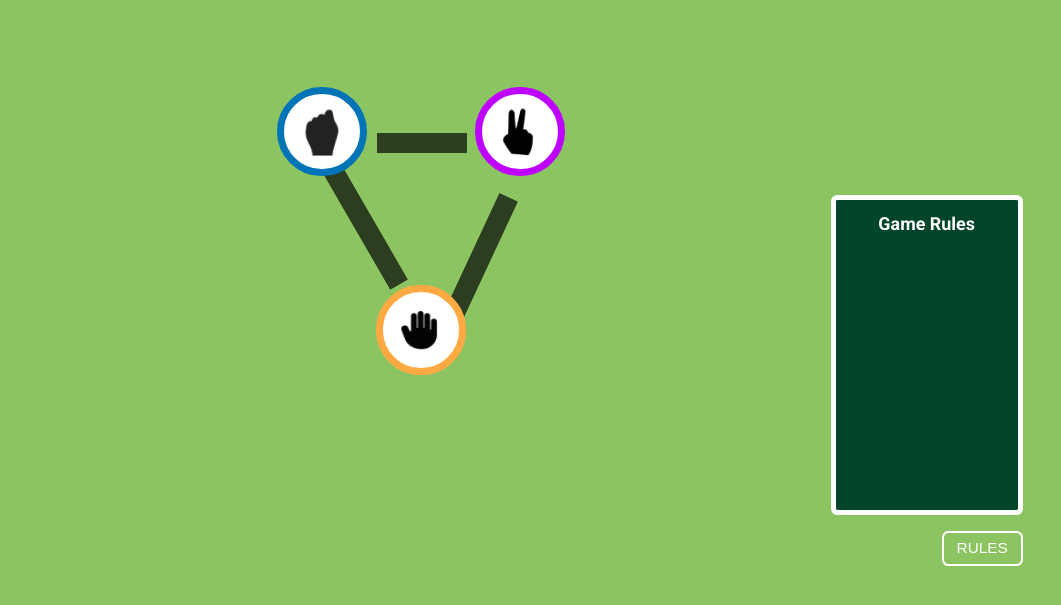
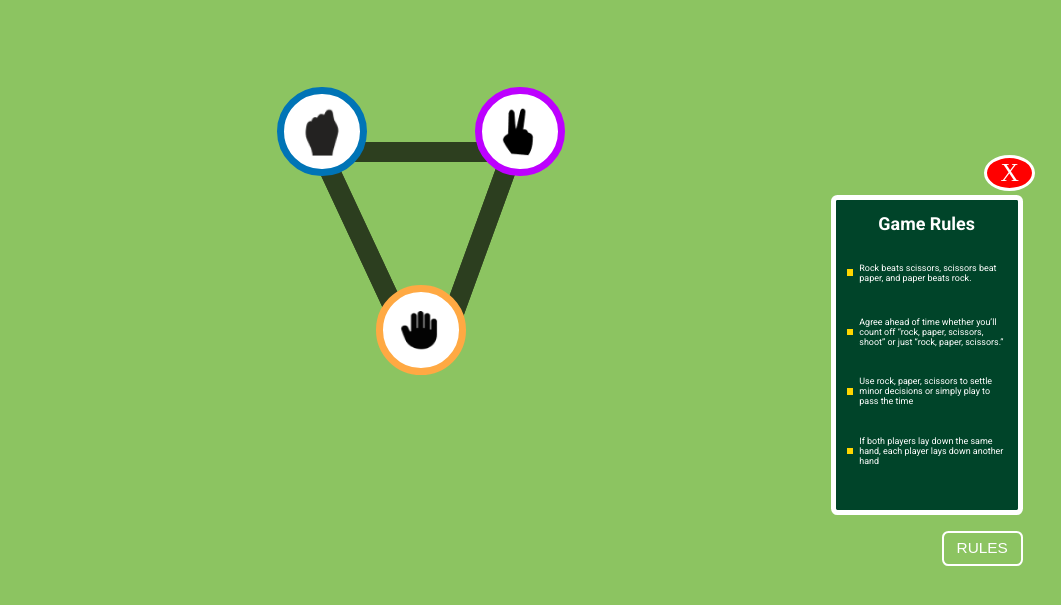
Before and after one commit to shudhanshu7324/Stone-Paper-Scissor-Game, a plain HTML site: page index.html in a window 1280 px wide. Shown: the part 189-794 px from the top of the page, without its empty margins (219-1280 px from the left). Drawn offline with Linux system fonts and the light colour scheme; a web font is replaced by a local one.

Commit message:
frame 1 complete

```diff
--- a/index.html
+++ b/index.html
@@ -16,35 +16,71 @@
             </div>
             <div class="cards"><div class="card" id="computer-score">
                 <p>COMPUTER SCORE</p>
-                <h1>0</h1>
+                <h1 class="cmp-score"></h1>
             </div>
             <div class="card" id="your-score">
                 <p>YOUR <br> SCORE</p>
-                <h1>0</h1>
+                <h1 class="ur-score"></h1>
             </div></div>
         </div>
 
         <div class="game-icons">
-            <div class="rock icon" id="rock">
+            <button class="rock icon" id="rock">
                 <img src="./images/rock.png" alt="rock-img">
-            </div>
-            <div class="paper icon" id="paper">
+            </button>
+            <button class="paper icon" id="paper">
                 <img src="./images/paper.png" alt="paper">
-            </div>
-            <div class="scissor icon" id="scissor">
+            </button>
+            <button class="scissor icon" id="scissor">
                 <img src="./images/scissor.png" alt="scissor">
-            </div>
+            </button>
 
             <div class="line1 line"></div>
             <div class="line2 line"></div>
             <div class="line3 line"></div>
         </div>
 
-        <button class="rules">RULES</button>
+        <button class="rules-btn">RULES</button>
 
         <div class="games-rule">
             <h1>Game Rules</h1>
+            <div class="rules">
+                <div class="rule-list">
+                    <div class="sq">
+
+                    </div>
+                    <div class="rule">
+                        Rock beats scissors, scissors beat paper, and paper beats rock.
+                    </div>
+                </div>
+                <div class="rule-list">
+                    <div class="sq">
+
+                    </div>
+                    <div class="rule">
+                        Agree ahead of time whether you’ll count off “rock, paper, scissors, shoot” or just “rock, paper, scissors.”
+                    </div>
+                </div>
+                <div class="rule-list">
+                    <div class="sq">
+
+                    </div>
+                    <div class="rule">
+                        Use rock, paper, scissors to settle minor decisions or simply play to pass the time
+                    </div>
+                </div>
+                <div class="rule-list">
+                    <div class="sq">
+
+                    </div>
+                    <div class="rule">
+                        If both players lay down the same hand, each player lays down another hand
+                    </div>
+                </div>
+            </div>
         </div>
+
+        <button class="cross-btn">X</button>
 
     </div>
 
--- a/index.js
+++ b/index.js
@@ -0,0 +1,24 @@
+const crossBtn = document.querySelector('.cross-btn');
+const gameRule = document.querySelector('.games-rule');
+const ruleBtn = document.querySelector('.rules-btn');
+
+
+crossBtn.addEventListener('click', ()=>{
+    gameRule.style.visibility = 'hidden';
+    crossBtn.style.visibility = 'hidden';
+})
+
+ruleBtn.addEventListener('click', ()=>{
+    gameRule.style.visibility = 'visible';
+    crossBtn.style.visibility = 'visible';
+})
+
+
+let computerScore = 0;
+let yourScore = 0;
+
+const cmpScore = document.getElementsByClassName('cmp-score');
+const urScore = document.getElementsByClassName('ur-score');
+
+cmpScore[0].innerText = computerScore;
+urScore[0].innerText = yourScore;
--- a/style.css
+++ b/style.css
@@ -1,4 +1,5 @@
 @import url('https://fonts.googleapis.com/css2?family=Roboto:ital,wght@0,100;0,300;0,400;0,500;0,700;0,900;1,100;1,300;1,400;1,500;1,700;1,900&display=swap');
+@import url('https://fonts.googleapis.com/css2?family=Dangrek&display=swap');
 
 *{
     margin: 0;
@@ -119,22 +120,22 @@
 
 .line1{
     width: 10px;
-    height: 90px;
+    height: 160px;
     border: 10px solid #000000;
     opacity: 68%;
     position: absolute;
-    top: 10%;
+    top: 3%;
     left: 48%;
     transform: rotate(90deg);
 }
 
 .line2{
     width: 10px;
-    height: 140px;
+    height: 180px;
     border: 10px solid #000000;
     background-color: #000000;
     opacity: 68%;
-    transform: rotate(150deg);
+    transform: rotate(155deg);
     position: absolute;
     top: 25%;
     left: 35%;
@@ -143,17 +144,17 @@
 
 .line3{
     width: 10px;
-    height: 140px;
+    height: 180px;
     border: 10px solid;
     background-color: #000000;
     opacity: 68%;
-    transform: rotate(25deg);
+    transform: rotate(20deg);
     position: absolute;
-    top: 35%;
+    top: 25%;
     right: 35%;
 }
 
-.rules{
+.rules-btn{
     color: white;
     background-color: transparent;
     padding: 0.5% 1%;
@@ -182,3 +183,69 @@
     text-align: center;
     font-size: 1.4vw;
 }
+
+.rules{
+    width: 90%;
+    height: 80%;
+    /* background-color: gray; */
+    margin: 5% auto;
+    display: flex;
+    flex-direction: column;
+}
+
+.rule-list{
+    display: flex;
+    justify-content: center;
+    align-items: center;
+    gap: 0.5vw;
+    font-size: 0.7vw;
+    height: 100%;
+    color: white;
+}
+
+.sq{
+    height: 0.5vw;
+    width:0.5vw;
+    background-color: #FFD600;
+}
+
+.rule{
+    width: 90%;
+}
+
+
+.cross-btn{
+    font-size: 2vw;
+    color: white;
+    font-weight: 500;
+    background-color: #FF0000;
+    font-family: 'Dangrek';
+    width: 4vw;
+    border: 0.3vw solid white;
+    border-radius: 50%;
+    position: absolute;
+    right: 2%;
+    top: 43%;
+}
+
+button:hover{
+    cursor: pointer;
+}
+
+
+
+
+
+@media (max-width:1250px) {
+    .line1{
+        visibility: hidden;
+    }
+
+    .line2{
+        visibility: hidden;
+    }
+
+    .line3{
+        visibility: hidden;
+    }
+}
```
